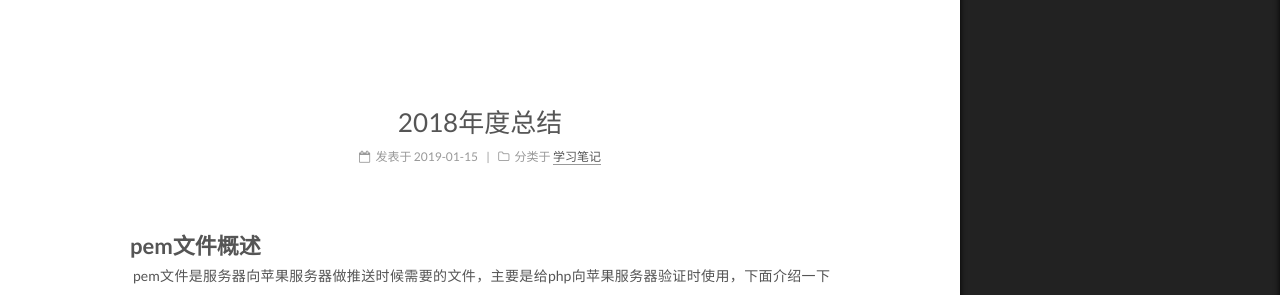
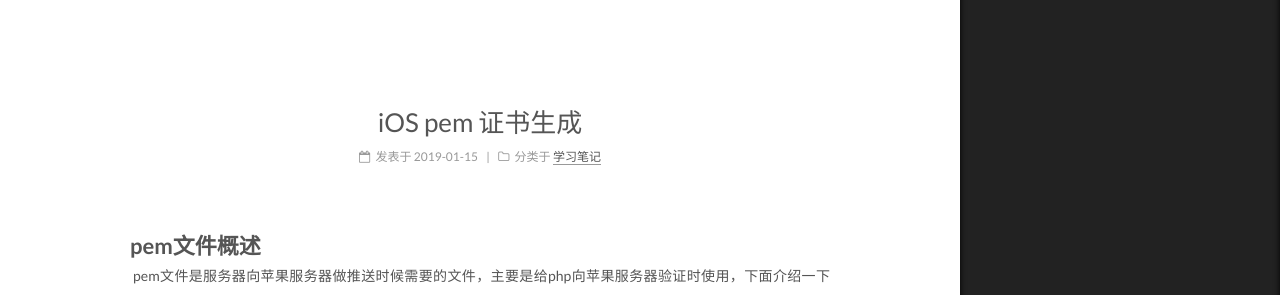
Before and after one commit to jackfrow/jackfrow.github.io-deprecated-, a Jekyll site: the page built from _posts/2019-1-15-iOS生成.pem推送证书.md, in a window 1280 px wide. Shown: the part 238-533 px from the top of the page. Built offline with Jekyll 4.4.1, drawn with Linux system fonts in a browser that asks for light colours.

Commit message:
1.修改标题.

```diff
--- a/_posts/2019-1-15-iOS生成.pem推送证书.md
+++ b/_posts/2019-1-15-iOS生成.pem推送证书.md
@@ -1,5 +1,5 @@
 ---
-title: 2018年度总结
+title: iOS pem 证书生成
 date: 2019-1-15 16:52:59
 tag: 学习笔记
 categories: 学习笔记
```
